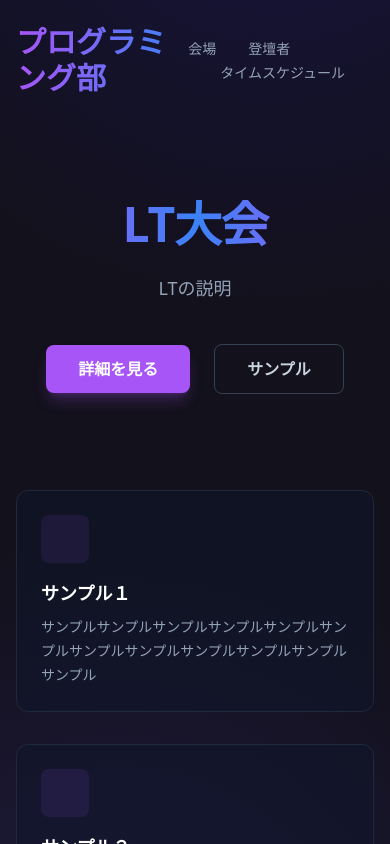
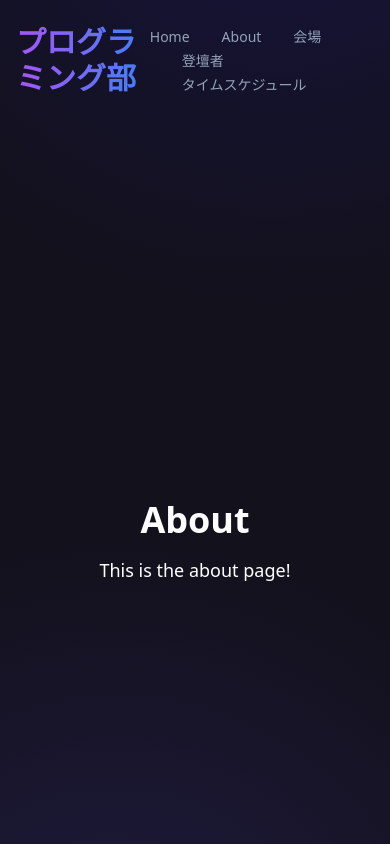
Before and after one commit to club-programming/club-programming.github.io, a React (Vite) app: page /about in a window 390 px wide. Shown: the top 844 px of the page. Built offline with nearby package versions, Linux system fonts and the light colour scheme.

Commit message:
feat: add react router

```diff
--- a/package.json
+++ b/package.json
@@ -13,7 +13,8 @@
   },
   "dependencies": {
     "react": "^19.0.0",
-    "react-dom": "^19.0.0"
+    "react-dom": "^19.0.0",
+    "react-router-dom": "^7.2.0"
   },
   "devDependencies": {
     "@commitlint/cli": "^19.7.1",
--- a/src/App.jsx
+++ b/src/App.jsx
@@ -1,3 +1,7 @@
+import { Routes, Route, Link } from 'react-router-dom';
+import Home from './pages/Home';
+import About from './pages/About';
+
 function App() {
   return (
     <div className="min-h-screen bg-[#13111C] selection:bg-purple-500/90 selection:text-white">
@@ -9,10 +13,25 @@ function App() {
         <header className="py-6">
           <nav className="container mx-auto px-4">
             <div className="flex items-center justify-between">
-              <h1 className="bg-gradient-to-r from-purple-500 to-blue-500 bg-clip-text text-3xl font-bold text-transparent">
+              <Link
+                to="/"
+                className="bg-gradient-to-r from-purple-500 to-blue-500 bg-clip-text text-3xl font-bold text-transparent"
+              >
                 プログラミング部
-              </h1>
+              </Link>
               <div className="space-x-8">
+                <Link
+                  to="/"
+                  className="text-sm font-medium text-slate-400 transition-colors duration-200 hover:text-white"
+                >
+                  Home
+                </Link>
+                <Link
+                  to="/about"
+                  className="text-sm font-medium text-slate-400 transition-colors duration-200 hover:text-white"
+                >
+                  About
+                </Link>
                 {['会場', '登壇者', 'タイムスケジュール'].map((item) => (
                   <button
                     key={item}
@@ -26,61 +45,10 @@ function App() {
           </nav>
         </header>
 
-        {/* メインコンテンツ */}
-        <main className="container mx-auto px-4 py-20">
-          {/* ヒーローセクション */}
-          <div className="mx-auto max-w-3xl text-center">
-            <h2 className="bg-gradient-to-r from-purple-500 via-blue-500 to-purple-500 bg-clip-text text-5xl font-bold tracking-tight text-transparent">
-              LT大会
-            </h2>
-            <p className="mt-6 text-lg leading-8 text-slate-400">LTの説明</p>
-            <div className="mt-10 flex items-center justify-center gap-6">
-              <button className="rounded-lg bg-purple-500 px-8 py-3 font-semibold text-white shadow-lg shadow-purple-500/25 transition-all duration-300 hover:bg-purple-600 hover:shadow-purple-500/35">
-                詳細を見る
-              </button>
-              <button className="rounded-lg border border-slate-700 px-8 py-3 font-semibold text-slate-300 transition-all duration-300 hover:border-purple-500/50 hover:text-white">
-                サンプル
-              </button>
-            </div>
-          </div>
-
-          {/* フィーチャーセクション */}
-          <div className="mt-24 grid grid-cols-1 gap-8 md:grid-cols-3">
-            {[
-              {
-                title: 'サンプル１',
-                description:
-                  'サンプルサンプルサンプルサンプルサンプルサンプルサンプルサンプルサンプルサンプルサンプルサンプル',
-              },
-              {
-                title: 'サンプル２',
-                description:
-                  'サンプルサンプルサンプルサンプルサンプルサンプルサンプルサンプルサンプルサンプルサンプルサンプル',
-              },
-              {
-                title: 'サンプル３',
-                description:
-                  'サンプルサンプルサンプルサンプルサンプルサンプルサンプルサンプルサンプルサンプルサンプルサンプル',
-              },
-            ].map((feature, i) => (
-              <div
-                key={i}
-                className="group relative rounded-xl border border-slate-800 bg-slate-900/50 p-6 transition-all duration-300 hover:border-purple-500/50"
-              >
-                <div className="mb-4 inline-flex h-12 w-12 items-center justify-center rounded-lg bg-purple-500/10 text-purple-500">
-                  <div className="h-6 w-6" />
-                </div>
-                <h3 className="mb-2 text-lg font-semibold text-white">
-                  {feature.title}
-                </h3>
-                <p className="text-sm leading-6 text-slate-400">
-                  {feature.description}
-                </p>
-                <div className="absolute inset-0 -z-10 rounded-xl bg-gradient-to-r from-purple-500/0 via-purple-500/5 to-purple-500/0 opacity-0 transition-opacity duration-500 group-hover:opacity-100" />
-              </div>
-            ))}
-          </div>
-        </main>
+        <Routes>
+          <Route path="/" element={<Home />} />
+          <Route path="/about" element={<About />} />
+        </Routes>
       </div>
     </div>
   );
--- a/src/main.jsx
+++ b/src/main.jsx
@@ -1,10 +1,13 @@
 import { StrictMode } from 'react';
 import { createRoot } from 'react-dom/client';
+import { BrowserRouter } from 'react-router-dom';
 import './index.css';
 import App from './App.jsx';
 
 createRoot(document.getElementById('root')).render(
   <StrictMode>
-    <App />
+    <BrowserRouter>
+      <App />
+    </BrowserRouter>
   </StrictMode>
 );
--- /dev/null
+++ b/src/pages/About.jsx
@@ -0,0 +1,8 @@
+export default function About() {
+  return (
+    <div className="flex min-h-screen flex-col items-center justify-center">
+      <h1 className="text-4xl font-bold">About</h1>
+      <p className="mt-4 text-lg">This is the about page!</p>
+    </div>
+  );
+}
--- /dev/null
+++ b/src/pages/Home.jsx
@@ -0,0 +1,61 @@
+export default function Home() {
+  return (
+    <div className="relative">
+      {/* ヘッダーセクション */}
+      <main className="container mx-auto px-4 py-20">
+        {/* ヒーローセクション */}
+        <div className="mx-auto max-w-3xl text-center">
+          <h2 className="bg-gradient-to-r from-purple-500 via-blue-500 to-purple-500 bg-clip-text text-5xl font-bold tracking-tight text-transparent">
+            LT大会
+          </h2>
+          <p className="mt-6 text-lg leading-8 text-slate-400">LTの説明</p>
+          <div className="mt-10 flex items-center justify-center gap-6">
+            <button className="rounded-lg bg-purple-500 px-8 py-3 font-semibold text-white shadow-lg shadow-purple-500/25 transition-all duration-300 hover:bg-purple-600 hover:shadow-purple-500/35">
+              詳細を見る
+            </button>
+            <button className="rounded-lg border border-slate-700 px-8 py-3 font-semibold text-slate-300 transition-all duration-300 hover:border-purple-500/50 hover:text-white">
+              サンプル
+            </button>
+          </div>
+        </div>
+
+        {/* フィーチャーセクション */}
+        <div className="mt-24 grid grid-cols-1 gap-8 md:grid-cols-3">
+          {[
+            {
+              title: 'サンプル１',
+              description:
+                'サンプルサンプルサンプルサンプルサンプルサンプルサンプルサンプルサンプルサンプルサンプルサンプル',
+            },
+            {
+              title: 'サンプル２',
+              description:
+                'サンプルサンプルサンプルサンプルサンプルサンプルサンプルサンプルサンプルサンプルサンプルサンプル',
+            },
+            {
+              title: 'サンプル３',
+              description:
+                'サンプルサンプルサンプルサンプルサンプルサンプルサンプルサンプルサンプルサンプルサンプルサンプル',
+            },
+          ].map((feature, i) => (
+            <div
+              key={i}
+              className="group relative rounded-xl border border-slate-800 bg-slate-900/50 p-6 transition-all duration-300 hover:border-purple-500/50"
+            >
+              <div className="mb-4 inline-flex h-12 w-12 items-center justify-center rounded-lg bg-purple-500/10 text-purple-500">
+                <div className="h-6 w-6" />
+              </div>
+              <h3 className="mb-2 text-lg font-semibold text-white">
+                {feature.title}
+              </h3>
+              <p className="text-sm leading-6 text-slate-400">
+                {feature.description}
+              </p>
+              <div className="absolute inset-0 -z-10 rounded-xl bg-gradient-to-r from-purple-500/0 via-purple-500/5 to-purple-500/0 opacity-0 transition-opacity duration-500 group-hover:opacity-100" />
+            </div>
+          ))}
+        </div>
+      </main>
+    </div>
+  );
+}
```
Also changed, not shown: 1 other file (tests, documents, lock files or other folders).
